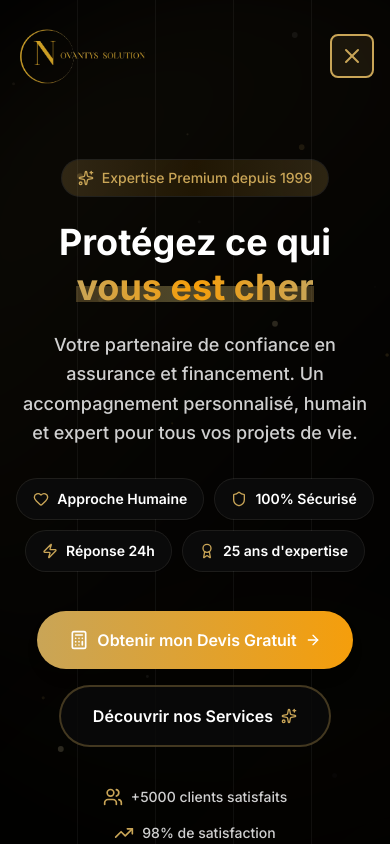
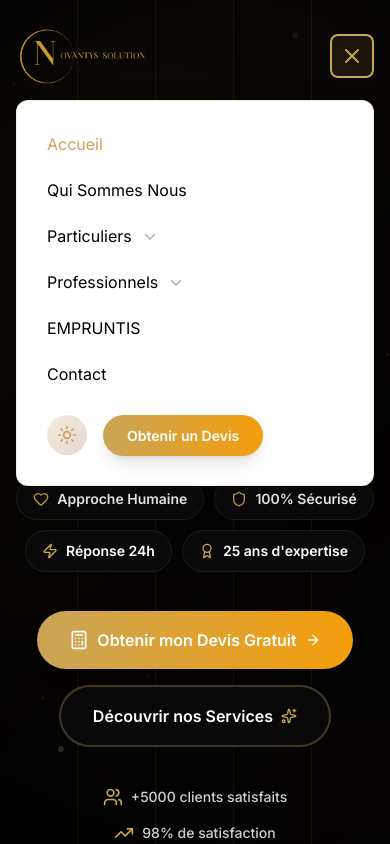
Before and after one commit to agencybenweb/Novantys, a Next.js app: page / in a window 390 px wide. Both pictures are taken after a click on the button 352 px from the left and 55 px from the top of the page. Shown: the top 844 px of the page. Built offline with nearby package versions, Linux system fonts and the light colour scheme.

Commit message:
Fix mobile menu visibility: correct CSS syntax (!visible instead of visible!)

```diff
--- a/components/Header/index.tsx
+++ b/components/Header/index.tsx
@@ -82,7 +82,7 @@ const Header = () => {
         {/* Nav Menu Start */}
         <div
           className={`invisible h-0 w-full items-center justify-between xl:visible xl:flex xl:h-auto xl:w-full ${navigationOpen &&
-            "navbar visible! mt-4 h-auto max-h-[85vh] overflow-y-auto rounded-xl bg-white border border-primary/20 p-7.5 shadow-2xl xl:h-auto xl:p-0 xl:border-none xl:shadow-none xl:bg-transparent"
+            "navbar !visible mt-4 h-auto max-h-[85vh] overflow-y-auto rounded-xl !bg-white border border-primary/20 p-7.5 shadow-2xl xl:h-auto xl:p-0 xl:border-none xl:shadow-none xl:bg-transparent"
             }`}
         >
           <nav>
```
